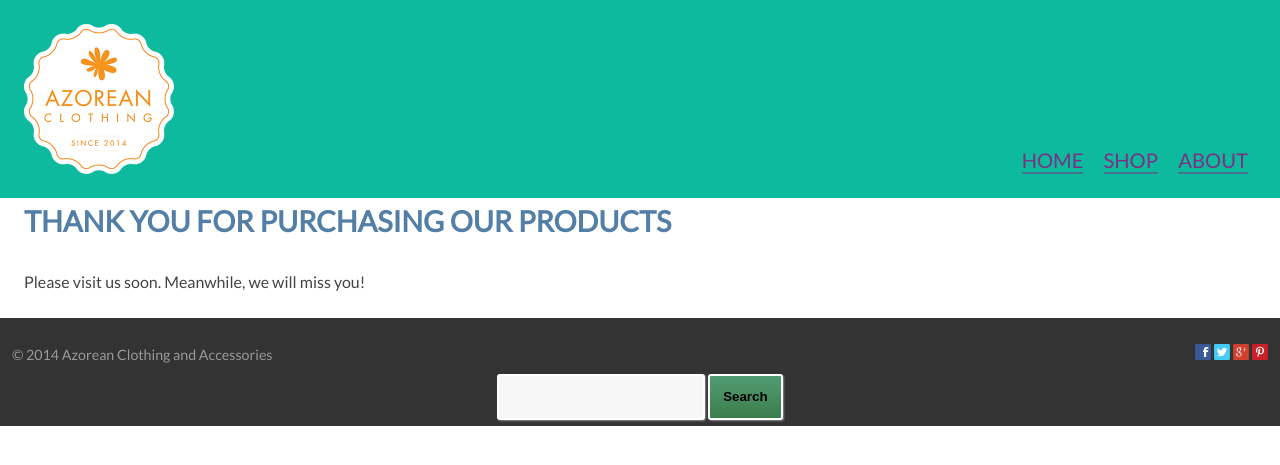
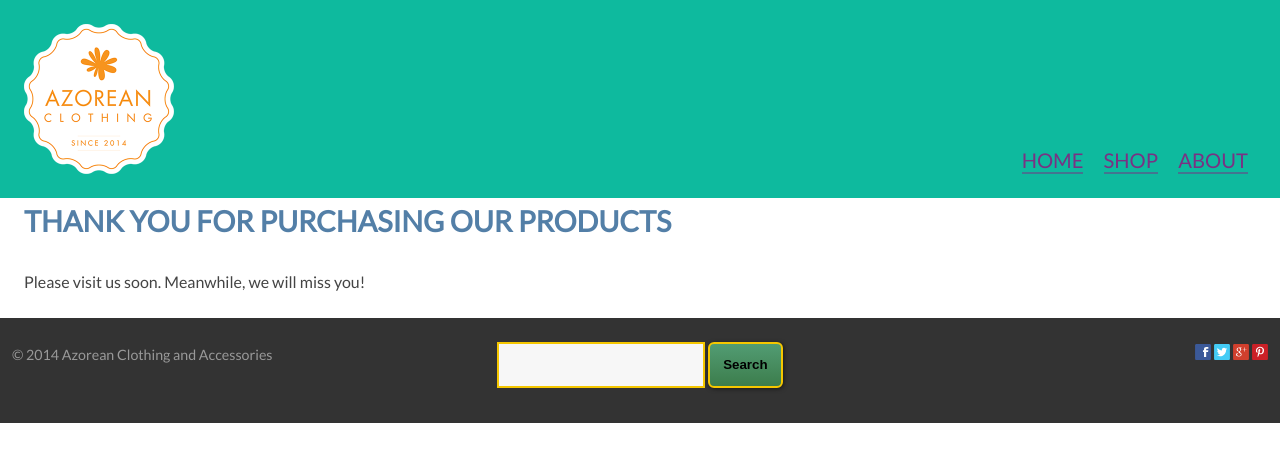
Before and after one commit to card0127/ecommerce-website, a Jekyll site: the page built from thank-you.html, in a window 1280 px wide. Shown: the top 465 px of the page. Built offline with Jekyll 4.4.1, drawn with Linux system fonts in a browser that asks for light colours; Markdown is read by kramdown in place of the engine named in the settings.

Commit message:
Adjusted search field properties

```diff
--- a/css/forms.css
+++ b/css/forms.css
@@ -7,13 +7,10 @@
 	background-color: #F7F7F7;
 	border-style:solid;
 	border-width:2px;
-	border-color:#fff;
-	box-shadow: 1px 1px 2px #888888;
-	border-radius: 3px ;
+	border-color:#f5c700;
 	padding: 1em;
 }
 
 .search{
 	text-align:center;
-	margin-top:2rem;
 }
```
